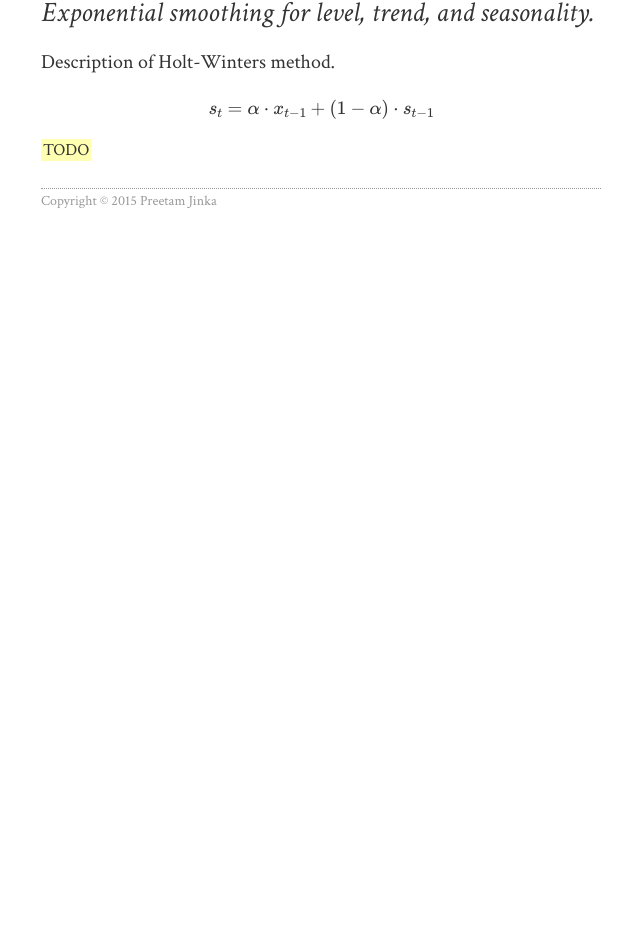
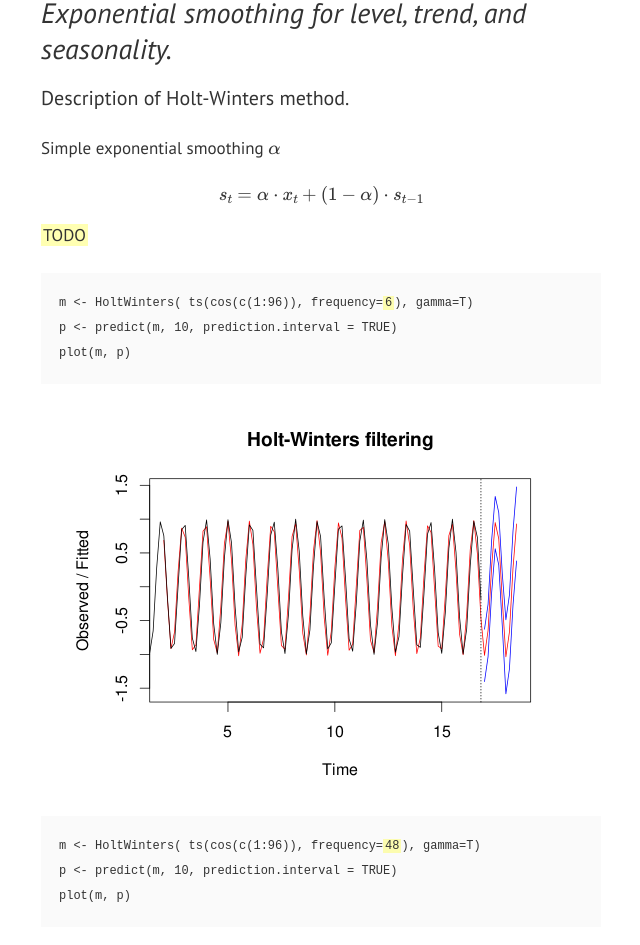
Before and after one commit to Preetam/anomaly-detection, a plain HTML site: page holt-winters/index.html in a window 1280 px wide. Shown: the part 169-1114 px from the top of the page, without its empty margins (319-959 px from the left). Before the commit the page ends 800 px from the top, so only its background shows below. Drawn offline with nearby package versions, Linux system fonts and the light colour scheme; some packages are replaced by stand-ins of ours.

Commit message:
Add some Holt-Winters content

```diff
--- a/css/style.css
+++ b/css/style.css
@@ -2,11 +2,11 @@ body {
 	padding: 0px 0 50px 0;
 	font-size: 16px;
 	min-height: 100%;
-	 font-family: "Crimson Text";
 	font-weight: 400;
 	font-style: normal;
 	line-height: 25px;
 	color: #333;
+	font-family: 'PT Sans', sans-serif;
 }
 
 h1 {
@@ -27,7 +27,6 @@ h3 {
 	font-size: 28px;
 	line-height: 36px;
 	margin: 0px 0px 19px 0px;
-	 font-family: "Crimson Text";
 	font-weight: 400;
 	font-style: italic;
 }
@@ -160,7 +159,20 @@ ol {
     padding: 1em;
 }
 
-.math {
-	font-size: 20px;
+.math, .MathJax {
+	font-size: 18px;
 	margin: 0;
+	font-family: serif;
 }
+
+pre.code {
+	font-family: monospace;
+	background-color: #fafafa;
+	padding: 1.5em;
+	font-size: 12px;
+}
+
+.content img {
+	display: block;
+	margin: 1em auto;
+}
--- a/holt-winters/index.html
+++ b/holt-winters/index.html
@@ -7,7 +7,16 @@
 <link rel="stylesheet" type="text/css" href="../css/reset.css" media="all">
 <link rel="stylesheet" type="text/css" href="../css/style.css" media="all">
 <link href="http://fonts.googleapis.com/css?family=Crimson+Text:700italic,400,700,400italic" rel="stylesheet" type="text/css">
+<link href='http://fonts.googleapis.com/css?family=PT+Sans:400,700,400italic' rel='stylesheet' type='text/css'>
 
+<script type="text/x-mathjax-config">
+MathJax.Hub.Config({
+	tex2jax: {inlineMath: [['$','$'], ['\\(','\\)']]},
+	"HTML-CSS": {
+		matchFontHeight: false
+	}
+});
+</script>
 <script type="text/javascript"
   src="http://cdn.mathjax.org/mathjax/latest/MathJax.js?config=TeX-AMS-MML_HTMLorMML">
 </script>
@@ -21,13 +30,33 @@
 	<h3>Exponential smoothing for level, trend, and seasonality.</h3>
 	<h5>Description of Holt-Winters method.</h5>
 
+	<p>Simple exponential smoothing $\alpha$</p>
 	<div class='math'>
 	\[
-		s_t = \alpha \cdot x_{t-1} + (1 - \alpha) \cdot s_{t-1}
+		s_t = \alpha \cdot x_{t} + (1 - \alpha) \cdot s_{t-1}
 	\]
 	</div>
 
 	<p><span class="highlight">TODO</span></p>
+
+	<pre class="code">m &lt;- HoltWinters( ts(cos(c(1:96)), frequency=<span class="highlight">6</span>), gamma=T)
+p &lt;- predict(m, 10, prediction.interval = TRUE)
+plot(m, p)
+</pre>
+	<img src='img/hw1.png'/>
+
+	<pre class="code">m &lt;- HoltWinters( ts(cos(c(1:96)), frequency=<span class="highlight">48</span>), gamma=T)
+p &lt;- predict(m, 10, prediction.interval = TRUE)
+plot(m, p)
+</pre>
+	<img src='img/hw2.png'/>
+
+	<pre class="code">volcanodust &lt;- scan("http://robjhyndman.com/tsdldata/annual/dvi.dat", skip=1)
+m &lt;- HoltWinters(volcanodust, gamma=F)
+p &lt;- predict(m, 10, prediction.interval = TRUE)
+plot(m, p, main='Volcano Dust')
+</pre>
+	<img src='img/hw3.png'/>
 
 	<div class="footer">
 		<p>Copyright &copy; 2015 Preetam Jinka</p>
```
Also changed, not shown: index.html (+1 -1 lines), holt-winters/img/hw1.png (added), holt-winters/img/hw2.png (added), holt-winters/img/hw3.png (added). Lines whose indentation alone changed are shown as unchanged.
